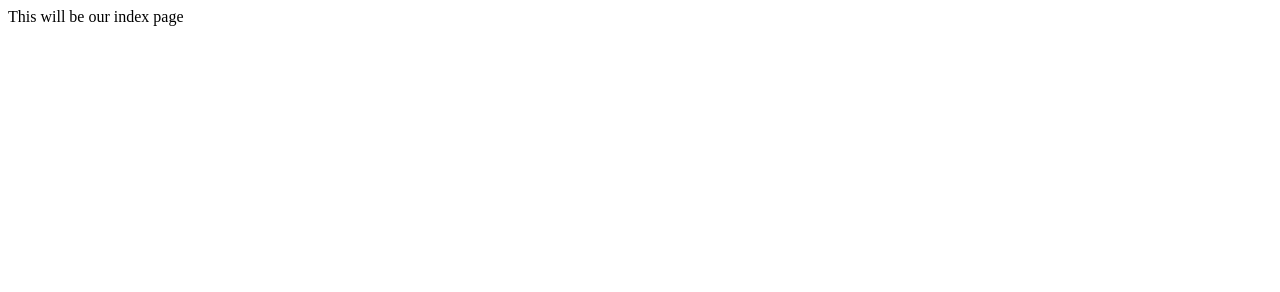
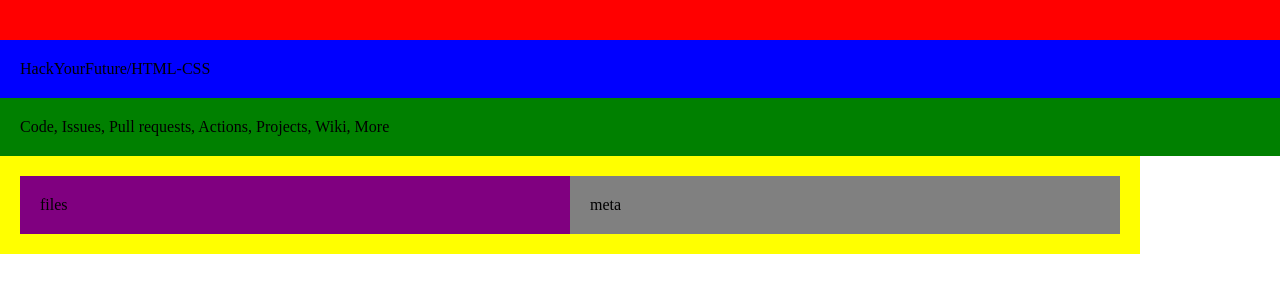
Before and after one commit to tomasvanrijsse/github-clone, a plain HTML site: page index.html in a window 1280 px wide. Drawn offline with Linux system fonts and the light colour scheme.

Commit message:
Github layout

```diff
--- a/css/index.css
+++ b/css/index.css
@@ -0,0 +1,42 @@
+body {
+  margin: 0;
+}
+body > div {
+  padding: 20px;
+}
+
+#navigation {
+  background-color: red;
+}
+#header {
+  background-color: blue;
+}
+#subnavigation {
+  background-color: green;
+}
+#main {
+  background-color: yellow;
+}
+#files {
+  padding: 20px;
+  background-color: purple;
+}
+#metabar {
+  padding: 20px;
+  background-color: gray;
+}
+
+@media screen and (min-width: 600px) {
+  #main {
+    display: flex;
+  }
+  #main > div {
+    flex: 1;
+  }
+}
+
+@media screen and (min-width: 1200px) {
+  #main {
+    max-width: 1100px;
+  }
+}
--- a/index.html
+++ b/index.html
@@ -1 +1,21 @@
-This will be our index page
+<!DOCTYPE html>
+<html lang="en">
+  <head>
+    <meta charset="UTF-8" />
+    <meta http-equiv="X-UA-Compatible" content="IE=edge" />
+    <meta name="viewport" content="width=device-width, initial-scale=1.0" />
+    <title>Document</title>
+    <link rel="stylesheet" href="css/index.css" />
+  </head>
+  <body>
+    <div id="navigation"></div>
+    <div id="header">HackYourFuture/HTML-CSS</div>
+    <div id="subnavigation">
+      Code, Issues, Pull requests, Actions, Projects, Wiki, More
+    </div>
+    <div id="main">
+      <div id="files">files</div>
+      <div id="metabar">meta</div>
+    </div>
+  </body>
+</html>
```
